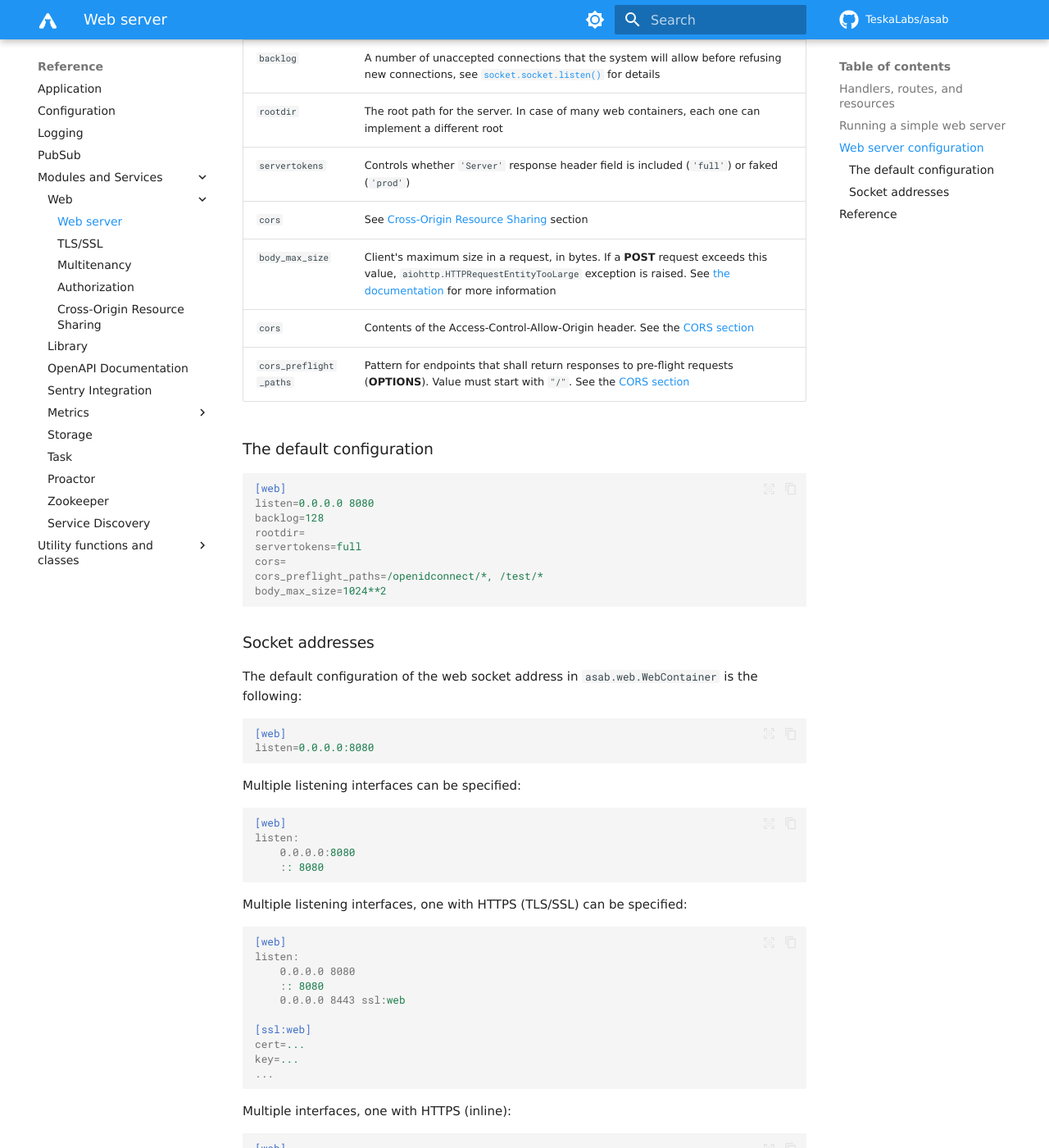
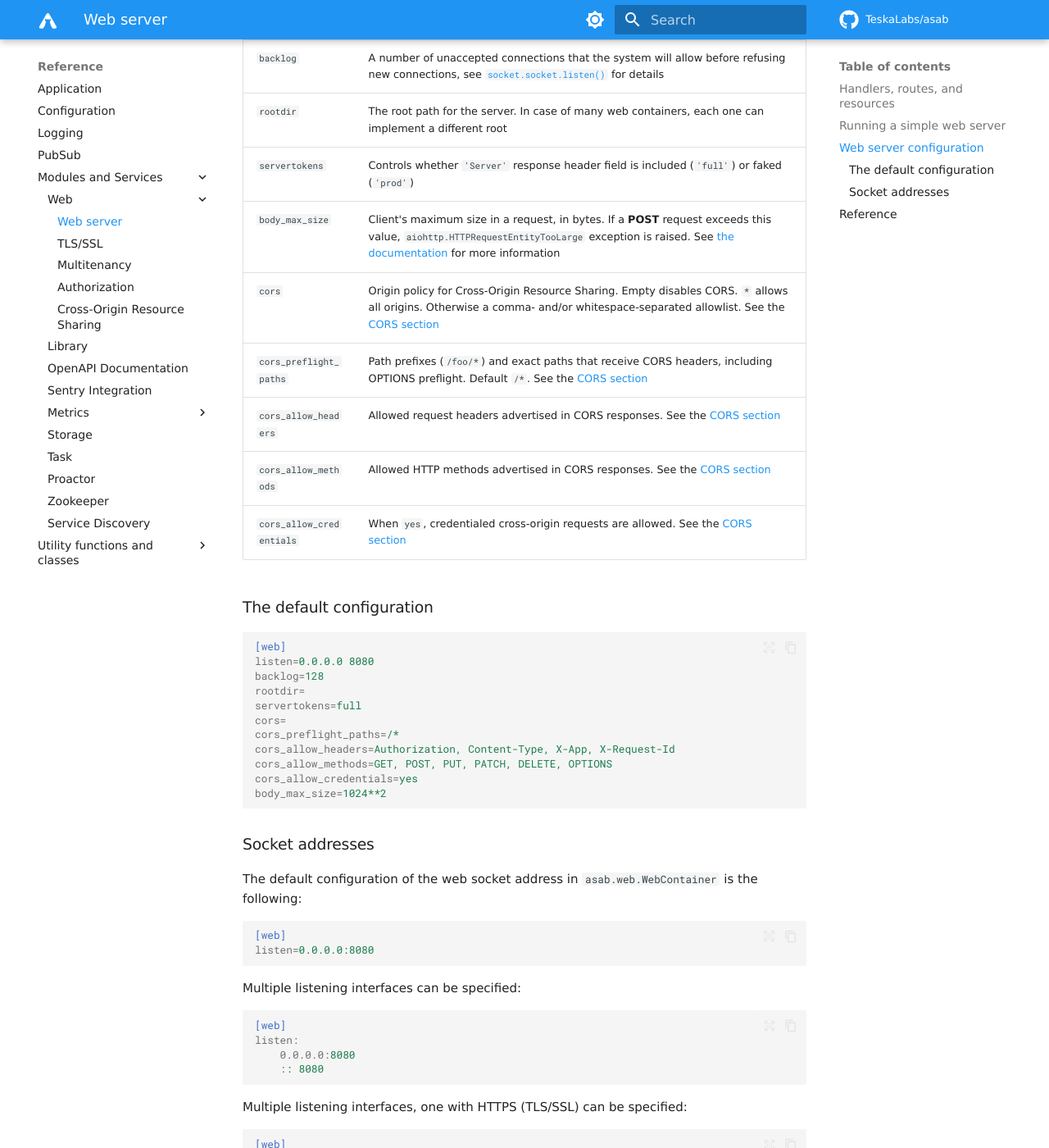
Before and after one commit to TeskaLabs/asab, an MkDocs documentation site: the page built from docs/reference/services/web/web-server.md, in a window 1280 px wide and 1400 px high, scrolled down 2773 px. Shown: the whole window at 82% size. Built offline with MkDocs 1.6.1 and Material for MkDocs 9.7.7, drawn with Linux system fonts in a browser that asks for light colours; some web fonts are replaced; comment, search, counter and statistics services are not loaded.

````diff
--- a/docs/reference/services/web/web-server.md
+++ b/docs/reference/services/web/web-server.md
@@ -142,10 +142,12 @@ Configuration is passed to the `asab.web.WebContainer` object.
 | `backlog` | A number of unaccepted connections that the system will allow before refusing new connections, see [`socket.socket.listen()`](https://docs.python.org/3/library/socket.html#socket.socket.listen) for details |
 | `rootdir` | The root path for the server. In case of many web containers, each one can implement a different root |
 | `servertokens` | Controls whether `'Server'` response header field is included (`'full'`) or faked (`'prod'`) |
-| `cors` | See [Cross-Origin Resource Sharing](../web/cors) section |
 | `body_max_size`| Client's maximum size in a request, in bytes. If a **POST** request exceeds this value, `aiohttp.HTTPRequestEntityTooLarge` exception is raised. See [the documentation](https://docs.aiohttp.org/en/stable/web_reference.html?highlight=client_max_size#aiohttp.web.Application) for more information |
-| `cors` | Contents of the Access-Control-Allow-Origin header. See the [CORS section](./cors) |
-| `cors_preflight_paths` | Pattern for endpoints that shall return responses to pre-flight requests (**OPTIONS**). Value must start with `"/"`. See the [CORS section](./cors) |
+| `cors` | Origin policy for Cross-Origin Resource Sharing. Empty disables CORS. `*` allows all origins. Otherwise a comma- and/or whitespace-separated allowlist. See the [CORS section](./cors) |
+| `cors_preflight_paths` | Path prefixes (`/foo/*`) and exact paths that receive CORS headers, including OPTIONS preflight. Default `/*`. See the [CORS section](./cors) |
+| `cors_allow_headers` | Allowed request headers advertised in CORS responses. See the [CORS section](./cors) |
+| `cors_allow_methods` | Allowed HTTP methods advertised in CORS responses. See the [CORS section](./cors) |
+| `cors_allow_credentials` | When `yes`, credentialed cross-origin requests are allowed. See the [CORS section](./cors) |
 
 ### The default configuration
 
@@ -156,7 +158,10 @@ backlog=128
 rootdir=
 servertokens=full
 cors=
-cors_preflight_paths=/openidconnect/*, /test/*
+cors_preflight_paths=/*
+cors_allow_headers=Authorization, Content-Type, X-App, X-Request-Id
+cors_allow_methods=GET, POST, PUT, PATCH, DELETE, OPTIONS
+cors_allow_credentials=yes
 body_max_size=1024**2
 ```
 
````
Also changed, not shown: CHANGELOG.md (+1 -0 lines), docs/reference/services/web/cors.md (+60 -12 lines), 2 other files.
